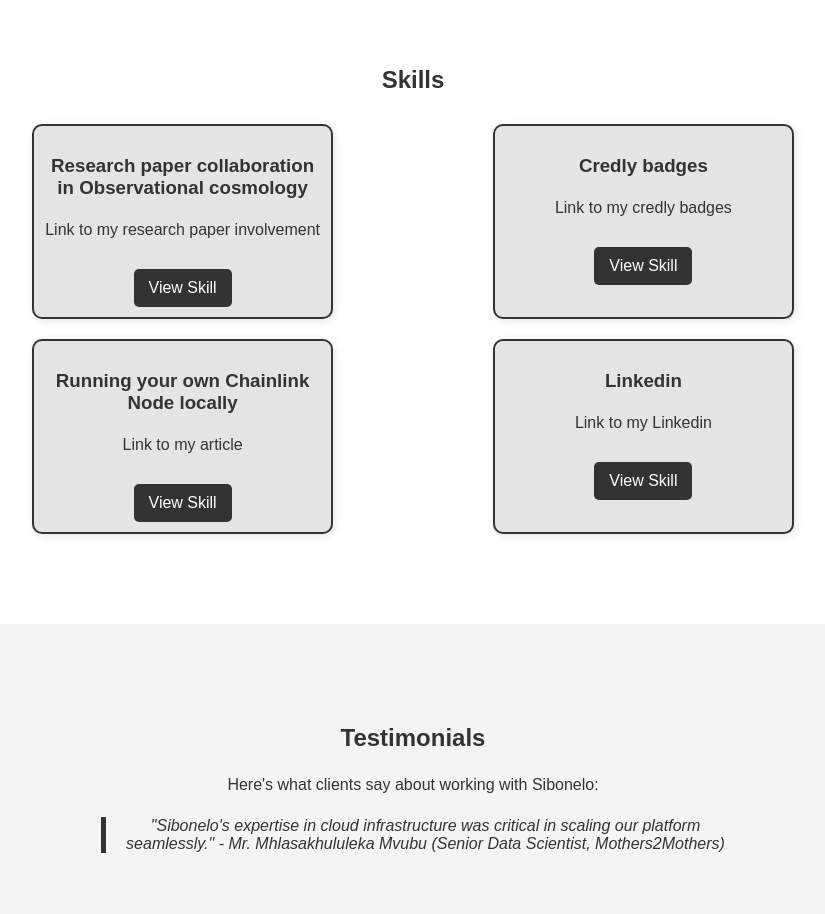
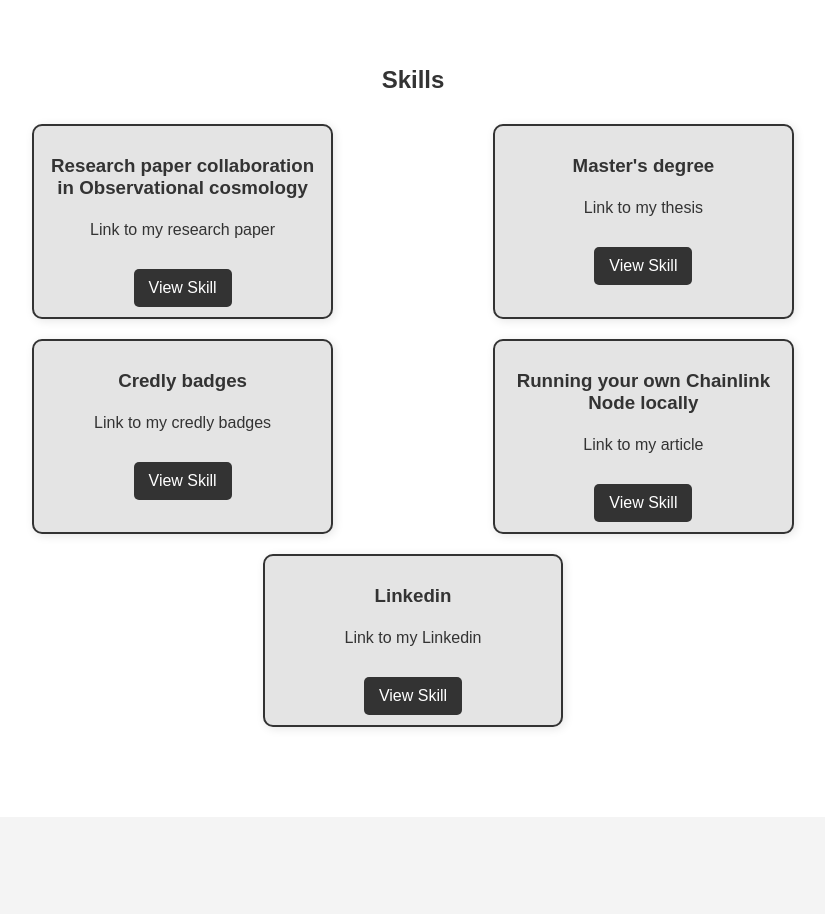
Before and after one commit to Neloh/Neloh.github.io, a plain HTML site: page index.html in a window 1280 px wide. Shown: the part 2800-3714 px from the top of the page, without its empty margins (227-1052 px from the left). Drawn offline with nearby package versions, Linux system fonts and the light colour scheme.

Commit message:
Update index.html

```diff
--- a/index.html
+++ b/index.html
@@ -229,9 +229,15 @@
         <div class="skills-container">
             <div class="skill-box">
                 <h3>Research paper collaboration in Observational cosmology</h3>
-                <p>Link to my research paper involvement</p>
+                <p>Link to my research paper</p>
                 <a href="https://arxiv.org/abs/2011.10815" target="_blank" class="skill-link">View Skill</a>
             </div>
+	    <div class="skill-box">
+                <h3>Master's degree</h3>
+                <p>Link to my thesis</p>
+                <a href="https://www.academia.edu/111811753/Point_source_simulations_and_Foregroundcleaning_techniques_for_HI_intensitymapping" target="_blank" class="skill-link">View Skill</a>
+            </div>
+		<!-- https://www.academia.edu/111811753/Point_source_simulations_and_Foregroundcleaning_techniques_for_HI_intensitymapping -->
             <div class="skill-box">
                 <h3>Credly badges</h3>
                 <p>Link to my credly badges</p>
```
